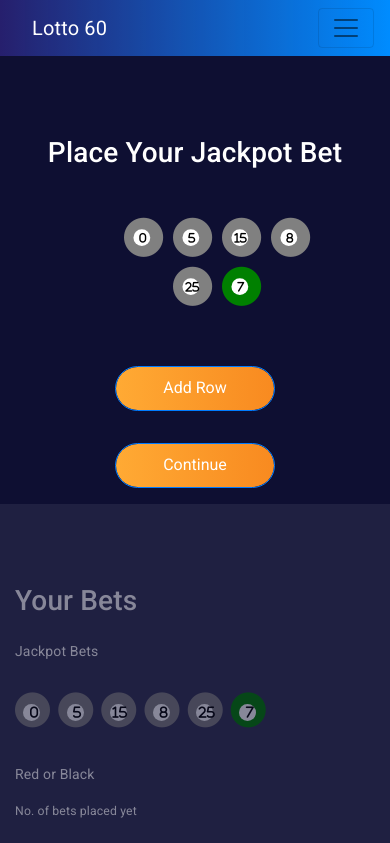
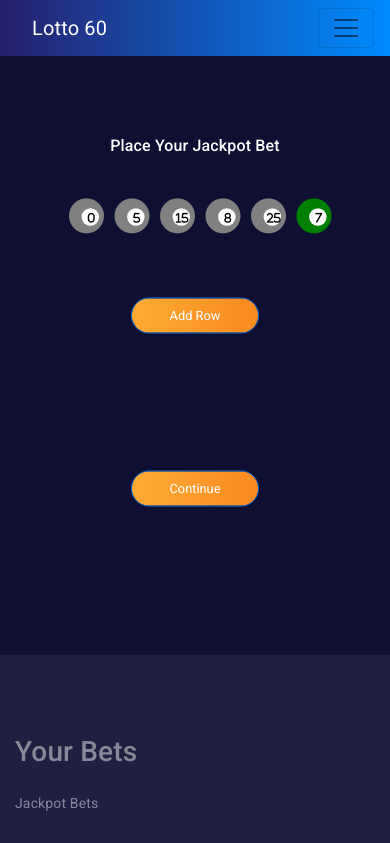
Before and after one commit to Ramkec15aur039/Lotto-UI-BasicSetUp-Raja, a React (Create React App) app: page /PlaceYourJackpotBet in a window 390 px wide. Shown: the top 843 px of the page. Built offline with nearby package versions, Linux system fonts and the light colour scheme.

Commit message:
Fixing Responsive Issues

```diff
--- a/public/assets/css/responsiveness.css
+++ b/public/assets/css/responsiveness.css
@@ -106,9 +106,6 @@
   .navbar-toggler {
     padding-right: 2rem;
   }
-  .btnCustom.responsive {
-    margin-bottom: 2rem;
-  }
   .col-md-6.paddingMobile {
     padding-left: 0;
   }
@@ -151,7 +148,7 @@
   }
   .price {
     font-size: 19px !important;
-}
+  }
 }
 
 /* -------------------- Content - Place Your Jackpot Bet  --------------------- */
@@ -171,7 +168,28 @@
     height: 700px !important;
   }
   .jackpotBetUl {
-    margin-left: 1rem;
+    padding-left: 0 !important;
+    padding-right: 0 !important;
+  }
+  .baseballJackpotBet {
+    font-size: 50px !important;
+  }
+  .baseballJackpotBet > .placeYourJackpotBetNumber {
+    font-size: 16px !important;
+    top: 30% !important;
+    left: 50% !important;
+    width: 25px !important;
+    height: 25px !important;
+  }
+  .h3-Responsive {
+    font-size: 16px !important;
+  }
+  .btnCustom.responsive {
+    margin-bottom: 8rem;
+    transform: scale(0.8);
+  }
+  .jackpotBetMargin {
+    margin-top: 0 !important;
   }
 }
 
@@ -186,6 +204,9 @@
   .submitBet {
     padding-top: 2rem !important;
     padding-bottom: 1rem;
+  }
+  .submitBet{
+    transform: scale(0.8);
   }
 }
 
--- a/src/pages/jackpotBet/index.tsx
+++ b/src/pages/jackpotBet/index.tsx
@@ -23,7 +23,7 @@ export default function PlayForJackpot() {
           <div className="col-md-7 colPadding">
             <div className="row">
               <div className="col-12 text-center">
-                <h3 className="text-center">Try Your Luck With More Games</h3>
+                <h3 className="text-center h3-Responsive">Try Your Luck With More Games</h3>
               </div>
             </div>
             <div className="row jackpotBetMargin">
--- a/src/pages/placeYourJackpotBet/index.tsx
+++ b/src/pages/placeYourJackpotBet/index.tsx
@@ -10,7 +10,6 @@ import { Link } from "react-router-dom";
 import "./placeYourJackpotBet.css";
 
 export default function PlayForJackpot() {
-
   useEffect(() => {
     window.scrollTo(0, 0);
   }, []);
@@ -23,60 +22,57 @@ export default function PlayForJackpot() {
           <div className="col-md-7 colPadding">
             <div className="row">
               <div className="col-12 text-center">
-                <h3 className="text-center">Place Your Jackpot Bet</h3>
+                <h3 className="text-center h3-Responsive">Place Your Jackpot Bet</h3>
               </div>
             </div>
-            <div className="row">
-              <div className="col-md-12">
-                <ul className="jackpotBetUl text-center">
-                  <li className="mt-3">
+            <div className="jackpotBetUl text-center row">
+              <div className="col-2">
                 <i className="fas fa fa-circle baseballJackpotBet baseballGrey">
-                      <div className="baseBallNumber">
+                  <div className="placeYourJackpotBetNumber">
                     <span className="ml-1 pt-2">0</span>
                   </div>
                 </i>
-                  </li>
-                  <li>
+              </div>
+              <div className="col-2">
                 <i className="fas fa fa-circle baseballJackpotBet baseballGrey">
-                      <div className="baseBallNumber">
+                  <div className="placeYourJackpotBetNumber">
                     <span className="ml-1 pt-2">5</span>
                   </div>
                 </i>
-                  </li>
-                  <li>
+              </div>
+              <div className="col-2">
                 <i className="fas fa fa-circle baseballJackpotBet baseballGrey">
-                      <div className="baseBallNumber">
+                  <div className="placeYourJackpotBetNumber">
                     <span>15</span>
                   </div>
                 </i>
-                  </li>
-                  <li>
+              </div>
+              <div className="col-2">
                 <i className="fas fa fa-circle baseballJackpotBet baseballGrey">
-                      <div className="baseBallNumber">
+                  <div className="placeYourJackpotBetNumber">
                     <span className="ml-1 pt-2">8</span>
                   </div>
                 </i>
-                  </li>
-                  <li>
+              </div>
+              <div className="col-2">
                 <i className="fas fa fa-circle baseballJackpotBet baseballGrey">
-                      <div className="baseBallNumber">
+                  <div className="placeYourJackpotBetNumber">
                     <span>25</span>
                   </div>
                 </i>
-                  </li>
-                  <li>
+              </div>
+              <div className="col-2">
                 <i className="fas fa fa-circle baseballJackpotBet baseballGreen">
-                      <div className="baseBallNumber">
+                  <div className="placeYourJackpotBetNumber">
                     <span className="ml-1 pt-2">7</span>
                   </div>
                 </i>
-                  </li>
-                </ul>
               </div>
             </div>
+
             <div className="row">
               <div className="col-12 text-center">
-                <Button variant="primary" className="btnCustom responsive mt-3">
+                <Button variant="primary" className="btnCustom responsive mt-5">
                   Add Row
                 </Button>
               </div>
@@ -84,7 +80,7 @@ export default function PlayForJackpot() {
             <div className="row">
               <div className="col-12 BtnPadding">
                 <Link to="/JackpotBet">
-                  <Button variant="primary" className="btnCustom">
+                  <Button variant="primary" className="btnCustom responsive">
                     Continue
                   </Button>
                 </Link>
--- a/src/pages/placeYourJackpotBet/placeYourJackpotBet.css
+++ b/src/pages/placeYourJackpotBet/placeYourJackpotBet.css
@@ -16,28 +16,28 @@
   padding-left: 2rem;
 }
 .baseballJackpotBet.mediumSize {
-  font-size: 35px;
+  font-size: 35px !important;
 }
 .PreviousDraw.paddingLeft {
   padding-left: 0;
 }
-.jackpotBetUl li {
-  list-style: none;
-  display: inline-block;
-  transform: scale(0.8);
+.jackpotBetUl {
+  padding-left: 3rem;
+  padding-right: 4rem;
+  padding-top: 2rem;
 }
 .baseballJackpotBet {
   font-size: 70px;
   position: relative;
   display: block;
 }
-.baseballJackpotBet > .baseBallNumber {
+.baseballJackpotBet > .placeYourJackpotBetNumber {
   color: black;
   font-size: 20px;
   font-weight: bold;
   position: absolute;
   top: 30%;
-  left: 24%;
+  left: 30%;
   width: 30px;
   height: 30px;
   border-radius: 50%;
```
Lines whose indentation alone changed are shown as unchanged.
